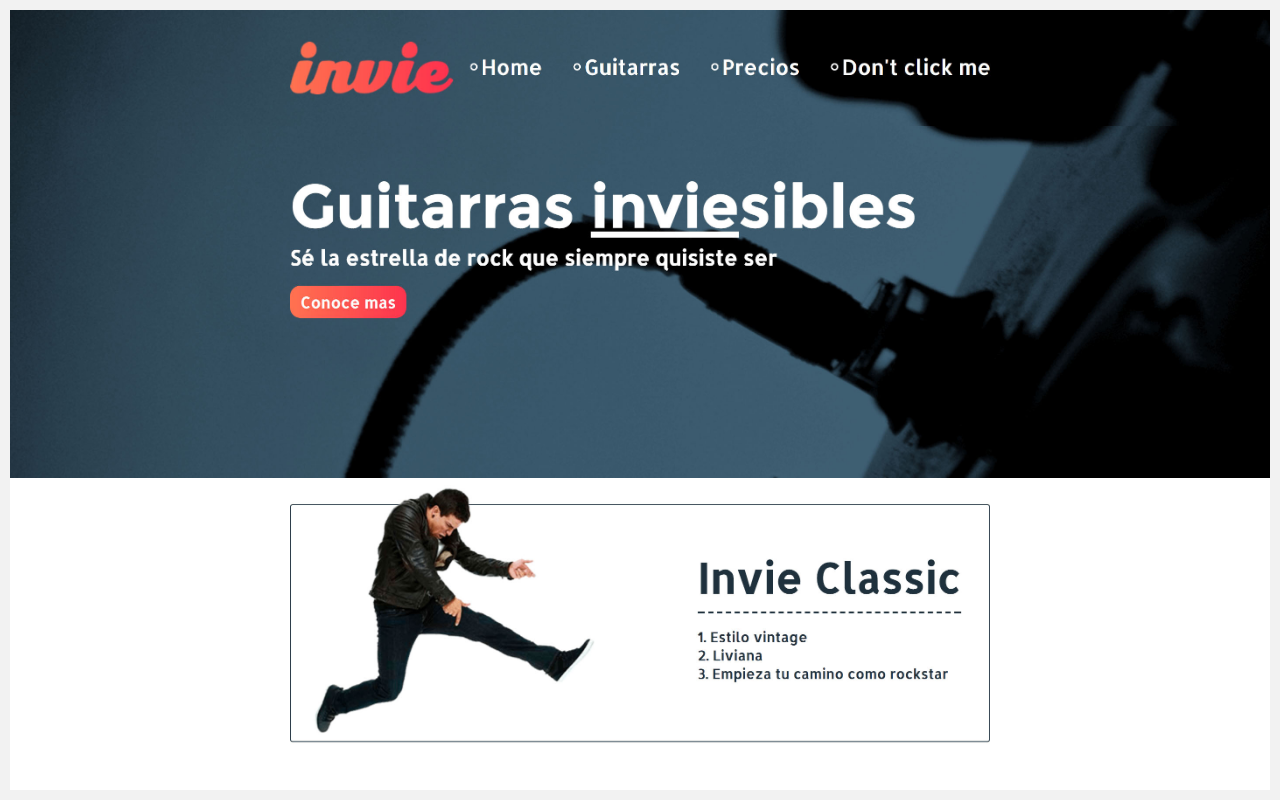
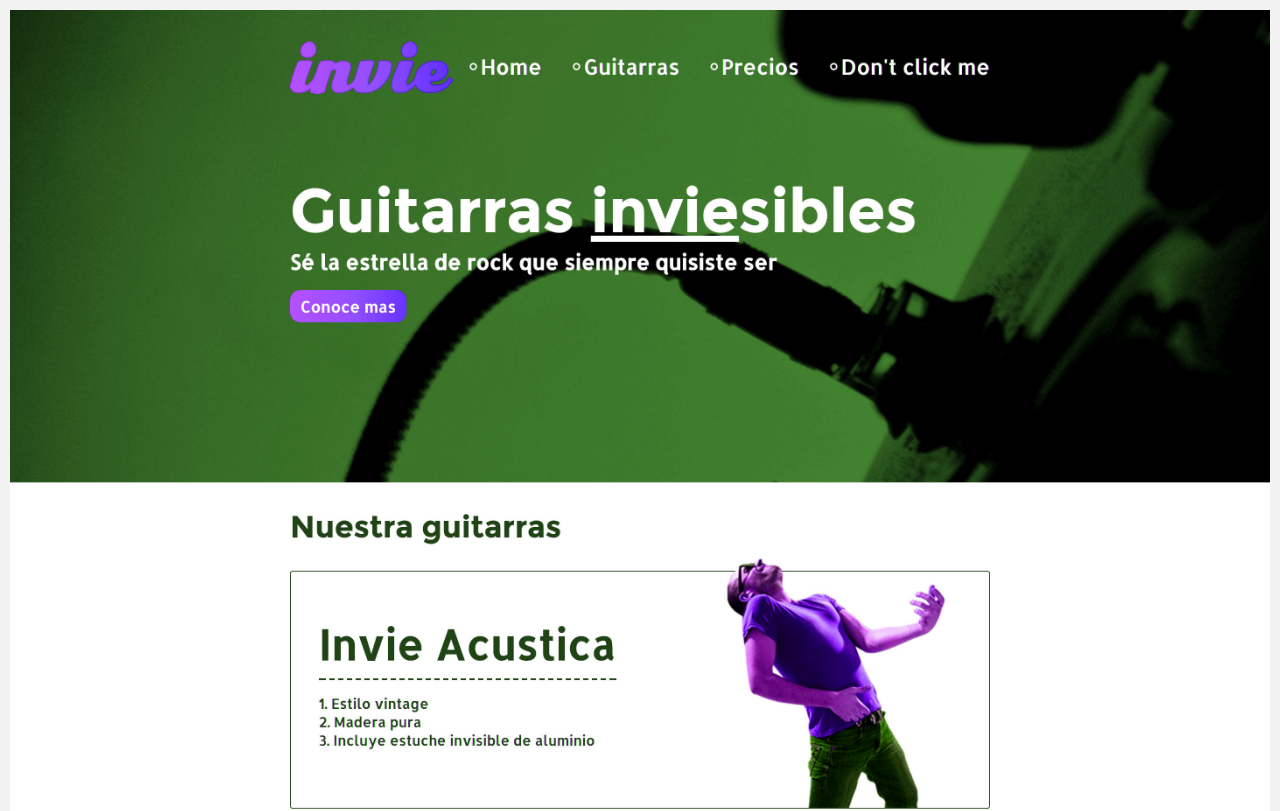
Before and after one commit to jorgedelgadov/invie-gitub, a plain HTML site: page index.html in a window 1280 px wide. Shown: the top 811 px of the page. Drawn offline with Linux system fonts and the light colour scheme.

Commit message:
nueva verswion color.

```diff
--- a/index.html
+++ b/index.html
@@ -13,9 +13,8 @@
         </style>
    </head>
  <body>
-<img src="header.jpg" alt"">
-<img src="hero.jpg" alt"">
-<img src="acustica.jpg" alt"">
+
+<img src="nueva-version1.jpg" alt"">
 
 
 </body>
```
Also changed, not shown: nueva-version1.jpg (added).
